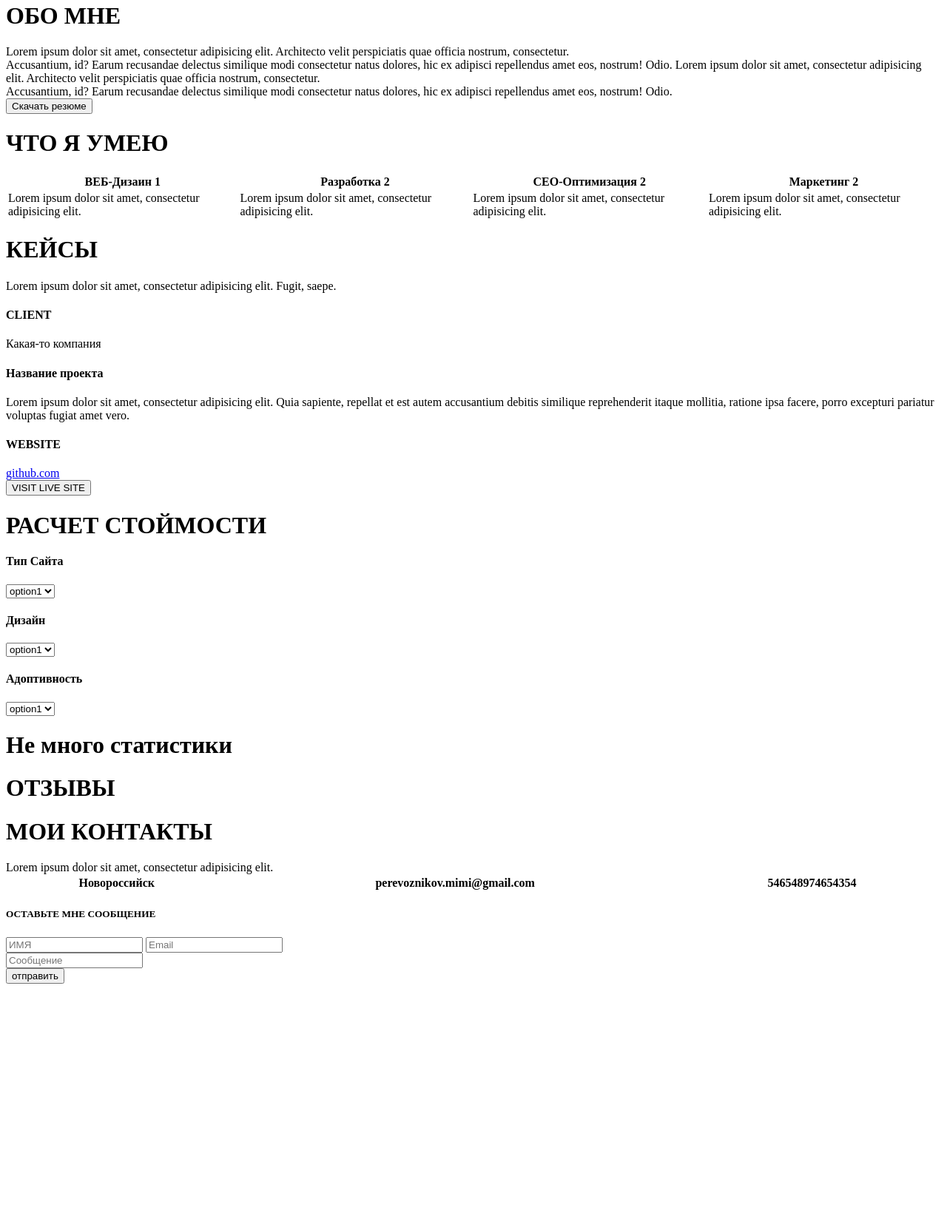
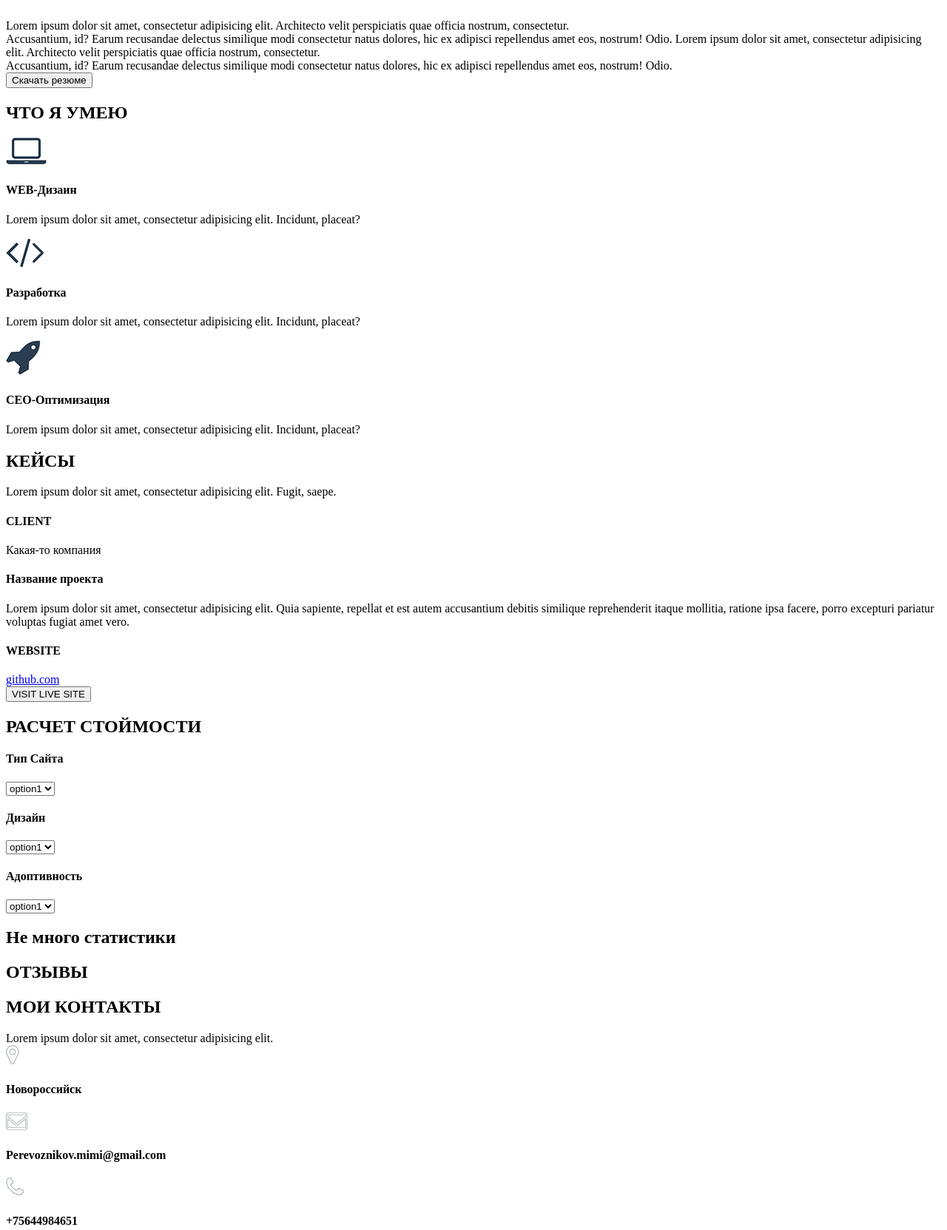
Before and after one commit to diGr1z/diGr1z.github.io, a plain HTML site: page src/index2.html in a window 1280 px wide. Shown: the part 346-2009 px from the top of the page at 74% size. Before the commit the page ends 1684 px from the top, so only its background shows below. Drawn offline with Linux system fonts and the light colour scheme.

Commit message:
Исправление  ошибок в ДЗ
Поменял код, добавил катринки

```diff
--- a/src/index2.html
+++ b/src/index2.html
@@ -1,5 +1,6 @@
 <!DOCTYPE html>
 <html lang="en">
+
 <head>
     <meta charset="UTF-8">
     <meta name="deskription" content="Это моя первая странница с школьных времён">
@@ -8,57 +9,61 @@
     <meta property="og:title" content="Это моя первая странница с школьных времён">
     <title>web-разработчик</title>
 </head>
+
 <body>
 
     <heder>
         <nav>
             <div class="logo">web-разработчик</div>
-           <div class="menu"><ul>
+            <div class="menu">
+                <ul>
                     <li>Обо мне</li>
                     <li>Услуги</li>
                     <li>Кейсы</li>
                     <li>Прайс</li>
                     <li>Отзывы</li>
                     <li>Контакты</li>
-           </ul></div>
+                </ul>
+            </div>
         </nav>
     </heder>
 
-   <div class="main"><div class="title_container">
-       <h1>Привет <br>я web-разработчик</h1>
+    <div class="main">
+        <div class="title_container">
+            <h2>Привет <br>я web-разработчик</h2>
             <h4>фул стек веб-разработчик</h4>
             <input type="submit" value="Обо мне">
             <input type="submit" value="Мои работы">
-   </div></div>
+        </div>
+    </div>
     <div>
-       <h1>ОБО МНЕ</h1>
+        <h2>ОБО МНЕ</h2>
         <span>Lorem ipsum dolor sit amet, consectetur adipisicing elit. Architecto velit perspiciatis quae officia nostrum, consectetur.<br> Accusantium, id? Earum recusandae delectus similique modi consectetur natus dolores, hic ex adipisci repellendus amet eos, nostrum! Odio.</span>
         <span>Lorem ipsum dolor sit amet, consectetur adipisicing elit. Architecto velit perspiciatis quae officia nostrum, consectetur.<br> Accusantium, id? Earum recusandae delectus similique modi consectetur natus dolores, hic ex adipisci repellendus amet eos, nostrum! Odio.</span>
         <br><button class="btn"> Скачать резюме </button>
     </div>
 
     <div>
-           <h1>ЧТО Я УМЕЮ</h1>
-           <table border="0" width="100%">
-        <tr>
-            <th>ВЕБ-Дизаин 1</th>
-            <th>Разработка 2</th>
-            <th>СЕО-Оптимизация 2</th>
-            <th>Маркетинг 2</th>
-        </tr>
-         <tr>
-            <td>Lorem ipsum dolor sit amet, consectetur adipisicing elit.</td>
-            <td>Lorem ipsum dolor sit amet, consectetur adipisicing elit.</td>
-            <td>Lorem ipsum dolor sit amet, consectetur adipisicing elit.</td>
-            <td>Lorem ipsum dolor sit amet, consectetur adipisicing elit.</td>
-        </tr>
-
-          </table>
-
+        <h2>ЧТО Я УМЕЮ</h2>
+    </div>
+    <div class="item_skils">
+        <img src="img/%D0%BD%D0%BE%D1%83%D1%82.png" alt="ноут">
+        <h4>WEB-Дизаин</h4>
+        <p>Lorem ipsum dolor sit amet, consectetur adipisicing elit. Incidunt, placeat?</p>
+    </div>
+    <div class="item_skils">
+        <img src="img/%D0%B7%D0%BD%D0%B0%D0%BA.png" alt="знак">
+        <h4>Разработка</h4>
+        <p>Lorem ipsum dolor sit amet, consectetur adipisicing elit. Incidunt, placeat?</p>
+    </div>
+    <div class="item_skils">
+        <img src="img/%D1%80%D0%B0%D0%BA%D0%B5%D1%82%D0%B0.png" alt="ракета">
+        <h4>СЕО-Оптимизация</h4>
+        <p>Lorem ipsum dolor sit amet, consectetur adipisicing elit. Incidunt, placeat?</p>
     </div>
 
     <div>
-           <h1>КЕЙСЫ</h1>
+        <h2>КЕЙСЫ</h2>
         <span>Lorem ipsum dolor sit amet, consectetur adipisicing elit. Fugit, saepe.</span>
         <h4>CLIENT</h4>
         <span>Какая-то компания</span>
@@ -69,7 +74,7 @@
         <br><input type="submit" value="VISIT LIVE SITE">
     </div>
     <div>
-           <h1>РАСЧЕТ СТОЙМОСТИ</h1>
+        <h2>РАСЧЕТ СТОЙМОСТИ</h2>
         <h4>Тип Сайта</h4>
         <select name="list1">
             <option value="opt1">option1</option>
@@ -93,24 +98,30 @@
         </select>
     </div>
     <div>
-                <h1>Не много статистики</h1>
+        <h2>Не много статистики</h2>
     </div>
     <div>
-                <h1>ОТЗЫВЫ</h1>
+        <h2>ОТЗЫВЫ</h2>
     </div>
     <footer>
         <div>
-                <h1>МОИ КОНТАКТЫ</h1>
+            <h2>МОИ КОНТАКТЫ</h2>
             <span>Lorem ipsum dolor sit amet, consectetur adipisicing elit.</span>
-                    <table border="0" width="100%">
-        <tr>
-            <th>Новороссийск</th>
-            <th>perevoznikov.mimi@gmail.com</th>
-            <th>546548974654354</th>
+            <div class="item_gorod">
+                <img src="img/%D0%B3%D0%B5%D0%BE.png" alt="город">
+                <h4>Новороссийск</h4>
 
-        </tr>
+            </div>
+            <div class="item_pochta">
+                <img src="img/%D0%BA%D0%BE%D0%BD%D0%B2%D0%B5%D1%80%D1%82.png" alt="почта">
+                <h4>Perevoznikov.mimi@gmail.com</h4>
 
-          </table>
+            </div>
+            <div class="item_tel">
+                <img src="img/%D1%82%D1%80%D1%83%D0%B1%D0%B0.png" alt="телефон">
+                <h4>+75644984651</h4>
+
+            </div>
         </div>
         <div>
             <h5>ОСТАВЬТЕ МНЕ СООБЩЕНИЕ</h5>
@@ -119,7 +130,7 @@
             <form action="a">
                 <input type="text" name="text_input" value="" placeholder="ИМЯ">
                 <input type="text" name="text_input" value="" placeholder="Email">
-                   <br>  <input type="text" name="text_input" value="" placeholder="Сообщение">
+                <br> <textarea name="name1" id="1" cols="20" rows="10"> </textarea>
                 <br><input type="submit" value="отправить">
 
             </form>
@@ -127,4 +138,5 @@
     </footer>
 
 </body>
+
 </html>
```
Also changed, not shown: src/img/гео.png (added), src/img/знак.png (added), src/img/конверт.png (added), src/img/ноут.png (added), src/img/ракета.png (added), src/img/труба.png (added). Lines whose indentation alone changed are shown as unchanged.
